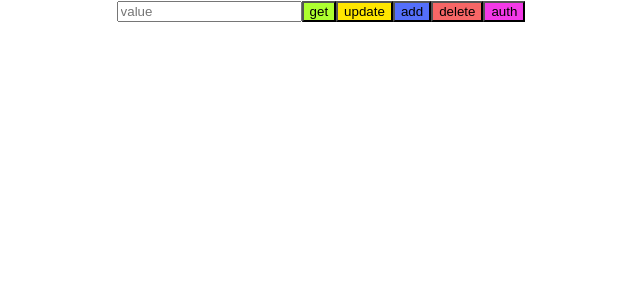
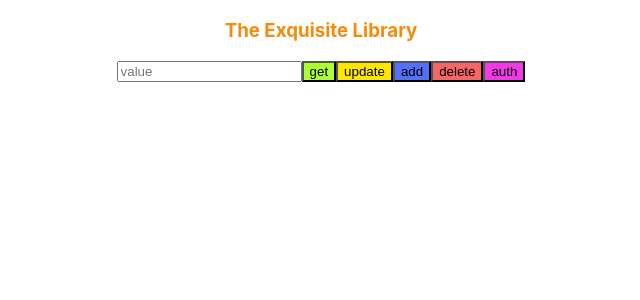
Before and after one commit to aviv82/exquisite-game-2.0-front, a React (Create React App) app: page /library in a window 1280 px wide. Shown: the top 300 px of the page, without its empty margins (319-959 px from the left). Built offline with nearby package versions, Linux system fonts and the light colour scheme.

Commit message:
library page setup

```diff
--- a/src/App.js
+++ b/src/App.js
@@ -15,6 +15,7 @@ import { Home } from "./pages/Home/Home";
 import { SignUp } from "./pages/signup/SignUp";
 import { LogIn } from "./pages/login/LogIn";
 import { Lobby } from "./pages/lobby/Lobby";
+import { Library } from "./pages/library/Library";
 
 function App() {
   return (
@@ -25,6 +26,7 @@ function App() {
           <Route path="/login" element={<LogIn />} />
           <Route path="/signup" element={<SignUp />} />
           <Route path="/lobby" element={<Lobby />} />
+          <Route path="/library" element={<Library />} />
         </Routes>
         <div className="api tests">
           <input type="input" placeholder="value"></input>
--- a/src/pages/Home/Home.jsx
+++ b/src/pages/Home/Home.jsx
@@ -43,6 +43,10 @@ export const Home = () => {
       <Link to="/lobby">
         <Button kind="submit" title="Exquisite Lobby" face="pink"></Button>
       </Link>
+      <p>The Exquisite Library</p>
+      <Link to="/library">
+        <Button kind="submit" title="Exquisite Library" face="yellow"></Button>
+      </Link>
     </div>
   );
 };
--- /dev/null
+++ b/src/pages/library/Library.css
@@ -0,0 +1,3 @@
+.library-head {
+  color: rgb(245, 139, 10);
+}
--- /dev/null
+++ b/src/pages/library/Library.jsx
@@ -0,0 +1,5 @@
+import "./Library.css";
+
+export const Library = () => {
+  return <h3 className="library-head">The Exquisite Library</h3>;
+};
```
